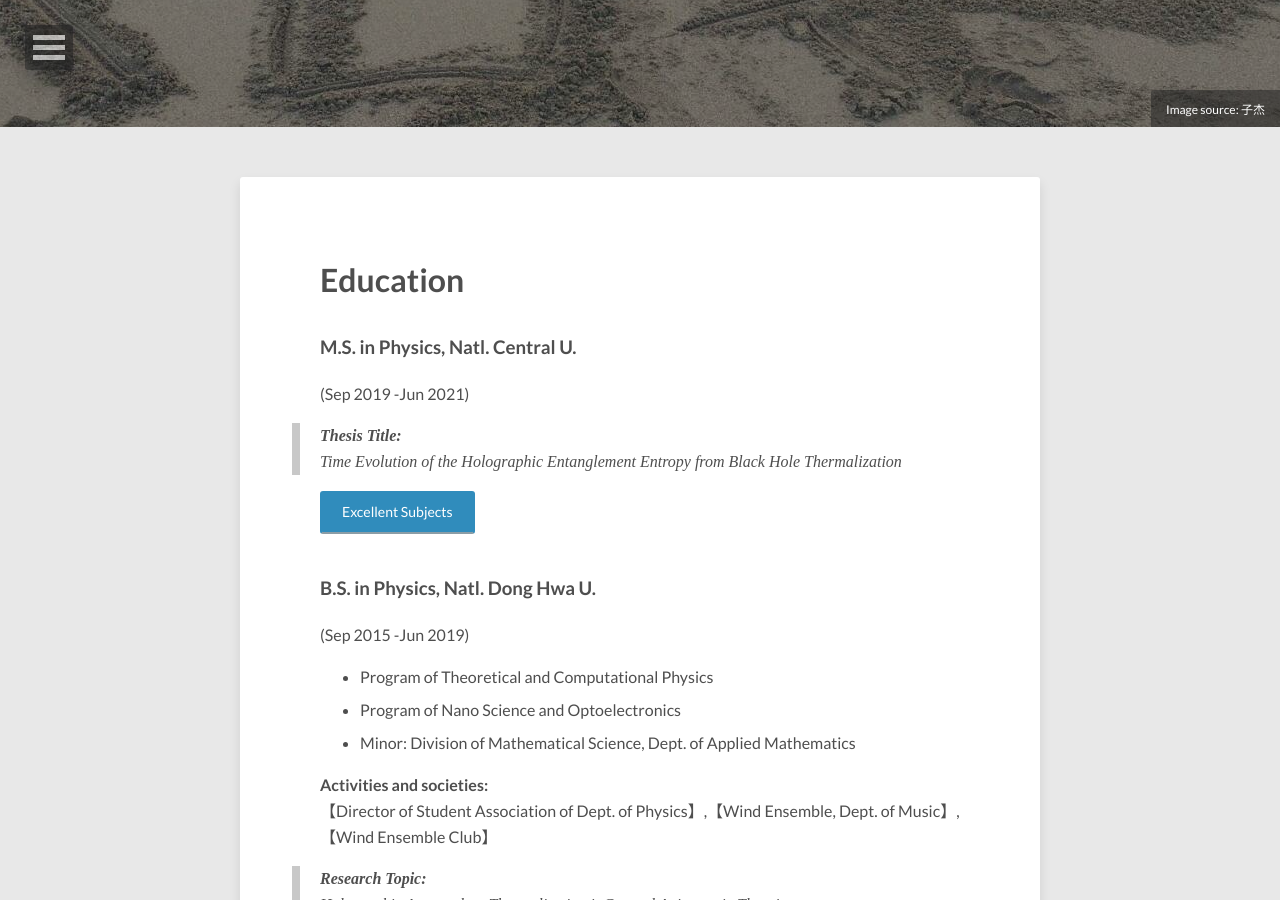
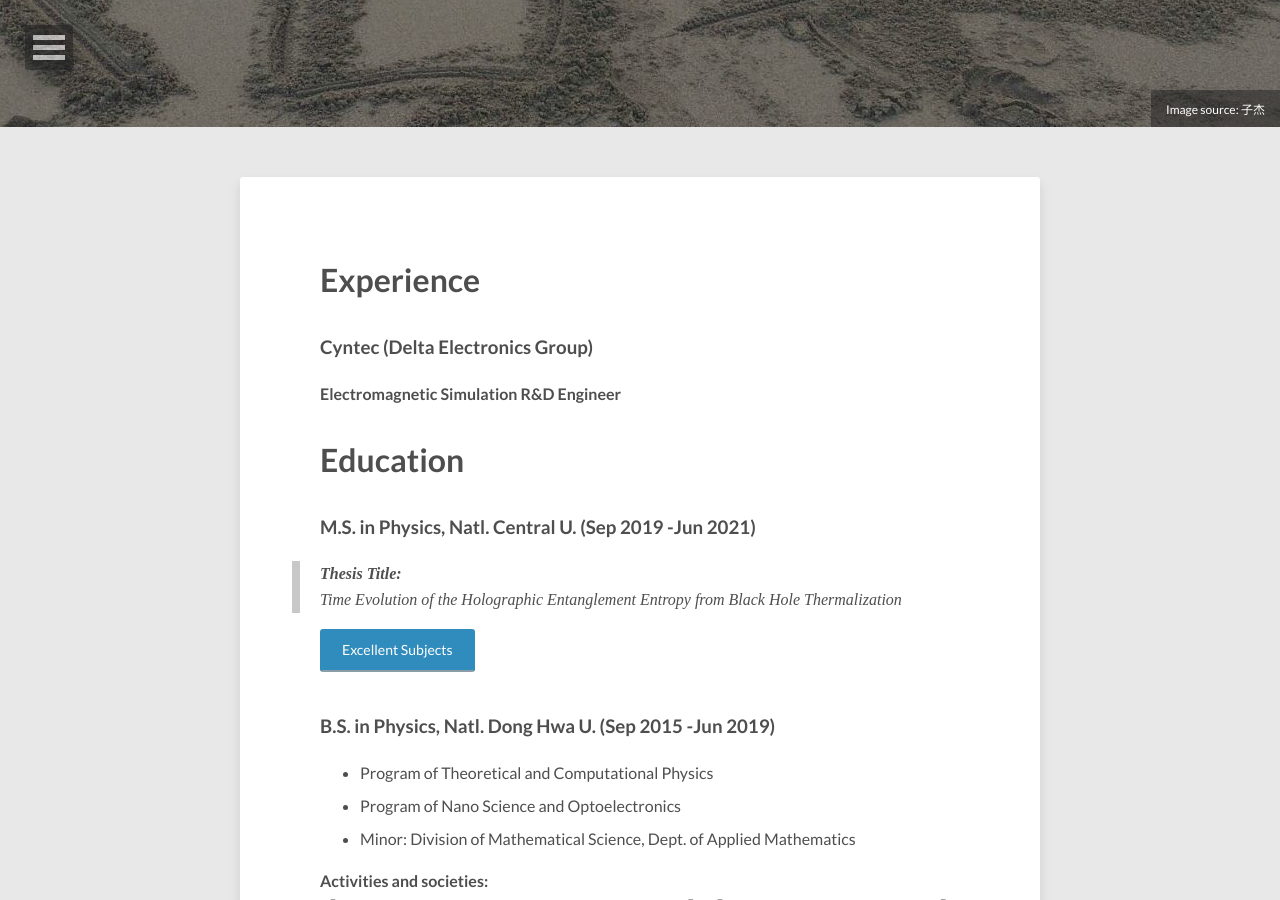
Before and after one commit to pochunsun/pochunsun.github.io, a Jekyll site: the page built from about/index.md, in a window 1280 px wide and 900 px high, scrolled down 273 px. Built offline with Jekyll 4.4.1, drawn with Linux system fonts in a browser that asks for light colours; nearby versions of some CDN libraries.

Commit message:
Update index.md

```diff
--- a/about/index.md
+++ b/about/index.md
@@ -7,17 +7,19 @@ image:
 comments: false
 modified: 2021-02-02
 ---
+# Experience
+### [Cyntec](http://www.cyntec.com/) ([Delta Electronics Group](https://www.deltaww.com/en-US/index))
+**Electromagnetic Simulation R&D Engineer**
+
 # Education
-### M.S. in Physics, [Natl. Central U](https://www.phy.ncu.edu.tw/en/%E9%A6%96%E9%A0%81-english/).
-(Sep 2019 -Jun 2021)<br>
+### M.S. in Physics, [Natl. Central U](https://www.phy.ncu.edu.tw/en/%E9%A6%96%E9%A0%81-english/). (Sep 2019 -Jun 2021)<br>
 > **Thesis Title:** <br />
 *Time Evolution of the Holographic Entanglement Entropy from Black Hole Thermalization*
 
 <a href="{{ site.url }}/Grade-master/" class="btn btn-info">Excellent Subjects</a>
 
 
-### B.S. in Physics, [Natl. Dong Hwa U](https://phys.ndhu.edu.tw/).
-(Sep 2015 -Jun 2019)<br>
+### B.S. in Physics, [Natl. Dong Hwa U](https://phys.ndhu.edu.tw/). (Sep 2015 -Jun 2019)<br>
 - Program of Theoretical and Computational Physics
 - Program of Nano Science and Optoelectronics
 - Minor: Division of Mathematical Science, Dept. of Applied Mathematics
```
